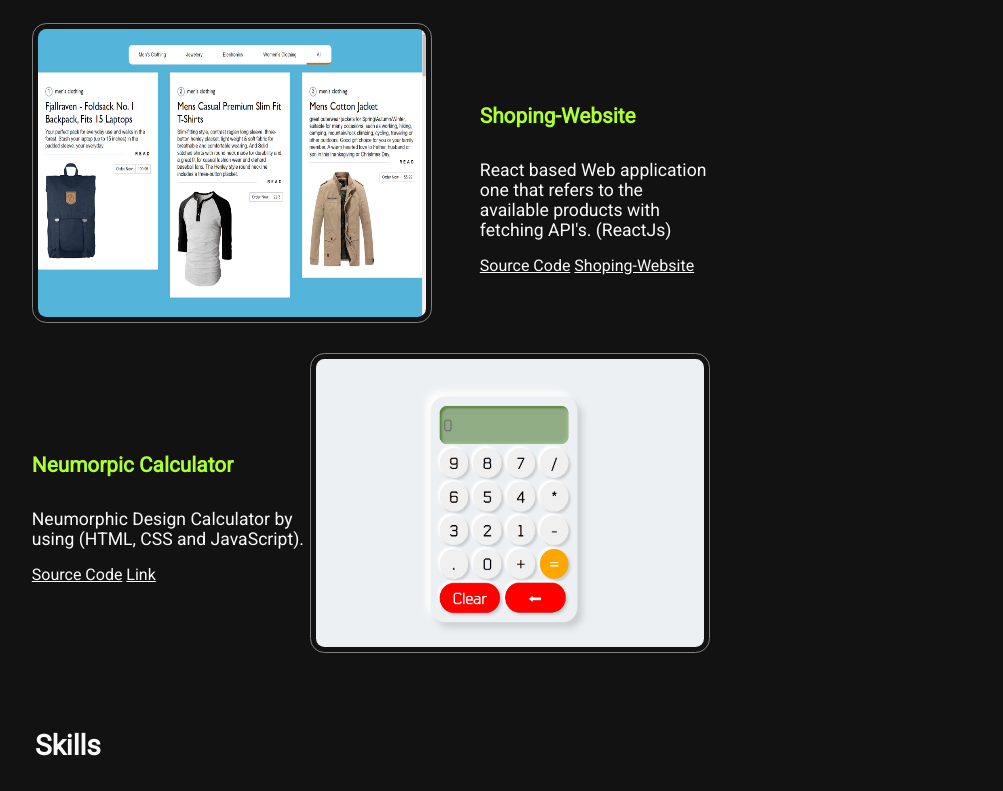
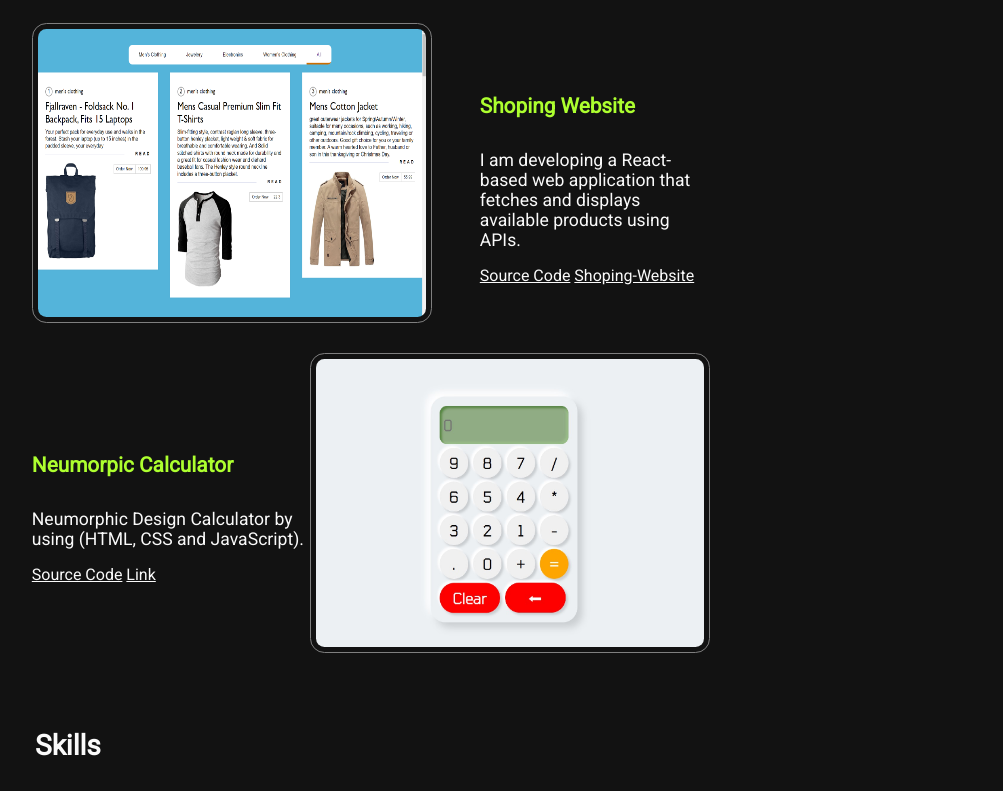
Before and after one commit to codeguyakash/akash, a plain HTML site: page index.html in a window 1280 px wide. Shown: the part 1671-2462 px from the top of the page, without its empty margins (269-1272 px from the left). Drawn offline with Linux system fonts and the light colour scheme.

Commit message:
resume update-ag

```diff
--- a/index.html
+++ b/index.html
@@ -96,10 +96,9 @@
           <img src="image/shoping.png" alt="about-pic" />
         </div>
         <div class="left">
-          <h4>Shoping-Website</h4>
+          <h4>Shoping Website</h4>
           <p class="para">
-            React based Web application one that refers to the available products with fetching API's.
-            (ReactJs)
+            I am developing a React-based web application that fetches and displays available products using APIs.
 
           </p>
           <a href="https://github.com/codeguyakash/Shoping-Website" target="_blank">Source Code</a>
```
Also changed, not shown: 1 other file.
